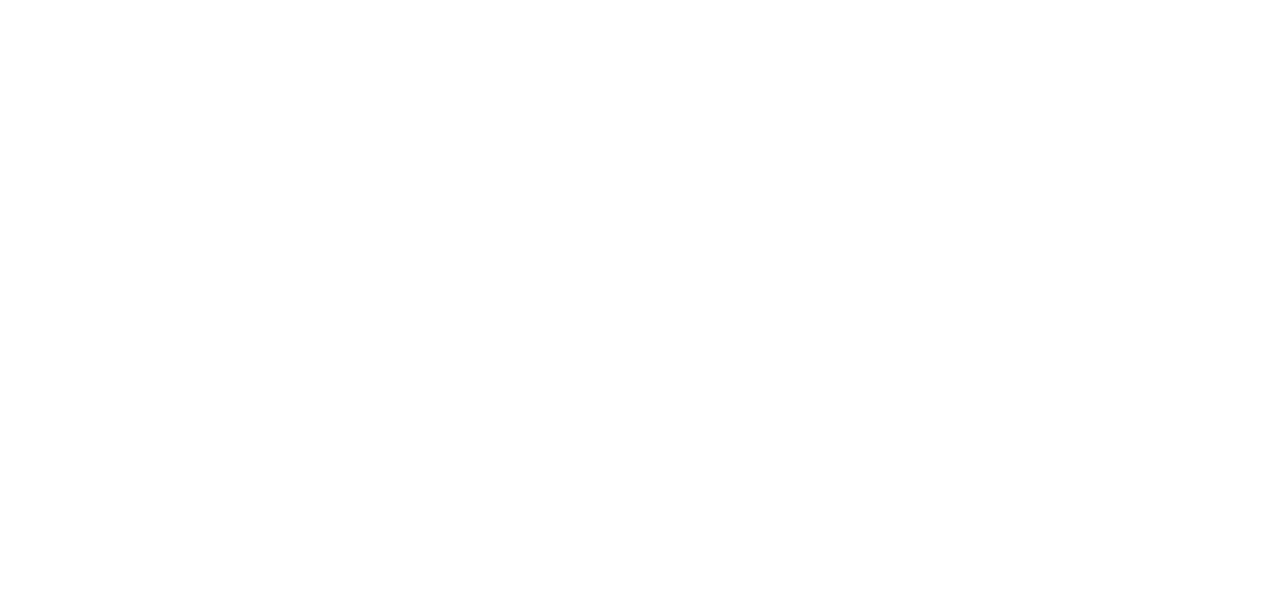
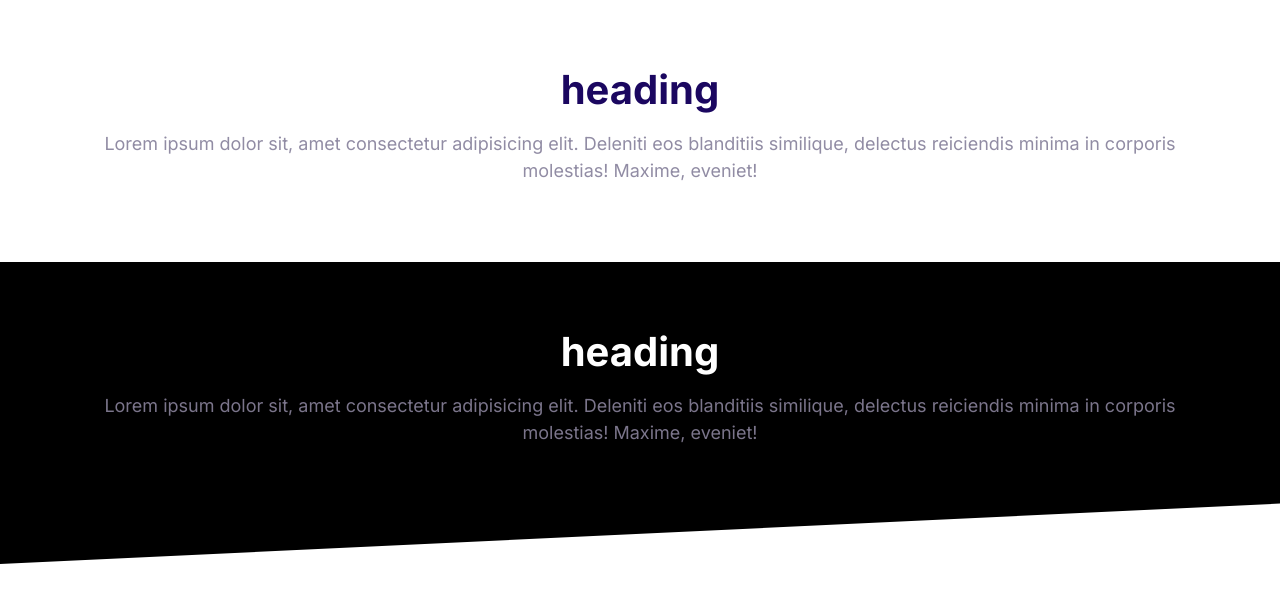
Before and after one commit to nabeelahmed1699/moshify, a plain HTML site: page index.html in a window 1280 px wide. Drawn offline with Linux system fonts and the light colour scheme.

Commit message:
Build block.

```diff
--- a/index.html
+++ b/index.html
@@ -17,7 +17,24 @@
 </head>
 
 <body>
-
+  <section class="block container">
+    <div class="block__header">
+      <h2 class="block__heading">heading</h2>
+      <p>Lorem ipsum dolor sit, amet consectetur adipisicing elit. Deleniti eos blanditiis similique, delectus
+        reiciendis
+        minima in corporis molestias! Maxime, eveniet!</p>
+    </div>
+  </section>
+  <section class="block block--dark block--skewed-left">
+    <div class="container">
+      <div class="block__header">
+        <h2 class="block__heading">heading</h2>
+        <p>Lorem ipsum dolor sit, amet consectetur adipisicing elit. Deleniti eos blanditiis similique, delectus
+          reiciendis
+          minima in corporis molestias! Maxime, eveniet!</p>
+      </div>
+    </div>
+  </section>
 
   <script src="./js/script.js"></script>
 </body>
--- a/style/style.css
+++ b/style/style.css
@@ -60,7 +60,11 @@ p {
 		font-size: 2.4rem;
 	}
 }
-
+/* ============ reusible ========== */
+.container {
+	max-width: 1140px;
+	margin-inline: auto;
+}
 /*============== Links ===========*/
 a {
 	text-decoration: none;
@@ -480,3 +484,31 @@ a {
 	max-height: 100vh;
 	opacity: 1;
 }
+/*============== Blocks ===========*/
+.block {
+	--padding-vertical: 6rem;
+	padding: var(--padding-vertical) 2rem;
+}
+.block__heading {
+	margin-top: 0;
+}
+.block--dark {
+	background: #000;
+	color: #7b758b;
+}
+
+.block--dark .block__heading {
+	color: #fff;
+}
+
+.block--skewed-right {
+	padding-bottom: calc(var(--padding-vertical) + 4rem);
+	clip-path: polygon(0% 0%, 100% 0%, 100% 100%, 0% 80%);
+}
+.block--skewed-left {
+	padding-bottom: calc(var(--padding-vertical) + 4rem);
+	clip-path: polygon(0% 0%, 100% 0%, 100% 80%, 0% 100%);
+}
+.block__header {
+	text-align: center;
+}
```
